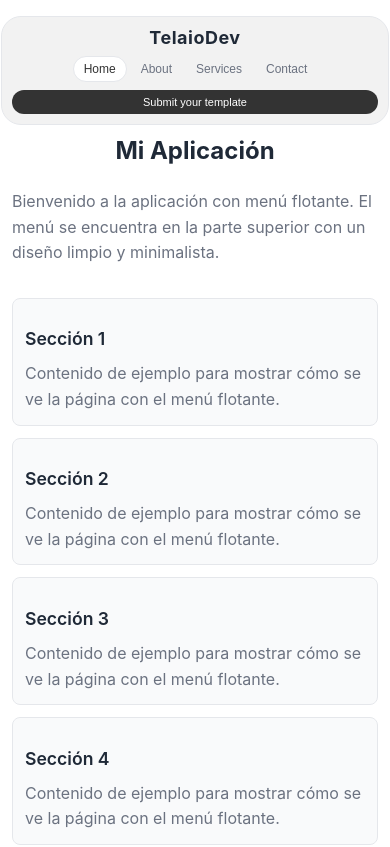
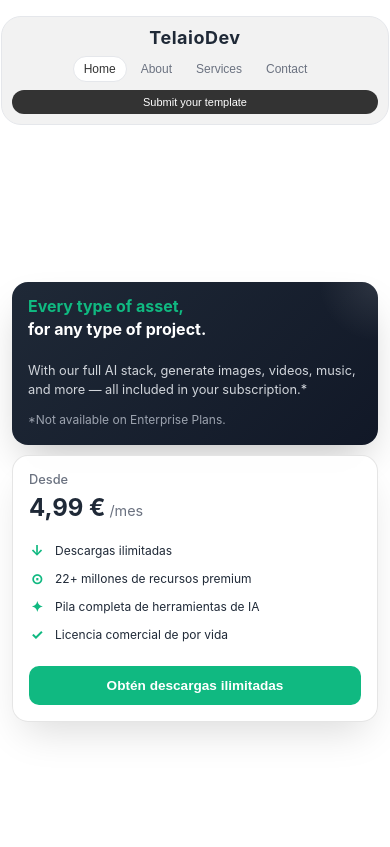
Before and after one commit to jaanque/bello-react, a React (Create React App) app: page / in a window 390 px wide. Shown: the top 847 px of the page. Built offline with nearby package versions, Linux system fonts and the light colour scheme.

Commit message:
ADD // Container

```diff
--- a/src/App.css
+++ b/src/App.css
@@ -45,59 +45,151 @@
   padding-left: 24px;
   padding-right: 24px;
   animation: slideUp 1s ease-out 0.3s both;
+  display: flex;
+  justify-content: center;
+  align-items: center;
+  min-height: calc(100vh - 80px);
 }
 
-.main-content h1 {
-  font-size: 2rem;
-  font-weight: bold;
-  color: #1f2937;
-  margin-bottom: 2rem;
-  text-align: center;
+/* Contenedor de precios */
+.pricing-container {
+  max-width: 600px;
+  width: 100%;
 }
 
-.content-grid {
-  max-width: 1200px;
-  margin: 0 auto;
+.pricing-card {
+  display: grid;
+  grid-template-columns: 1fr 1fr;
+  gap: 24px;
+  align-items: stretch;
+  height: 300px;
 }
 
-.content-grid p {
-  color: #6b7280;
-  margin-bottom: 1.5rem;
-  line-height: 1.6;
+.pricing-left {
+  background: linear-gradient(135deg, #1f2937 0%, #111827 100%);
+  border-radius: 16px;
+  padding: 32px;
+  box-shadow: 0 20px 40px -12px rgba(0, 0, 0, 0.25);
+  position: relative;
+  overflow: hidden;
+  display: flex;
+  flex-direction: column;
+  justify-content: center;
 }
 
-.cards-container {
-  display: grid;
-  grid-template-columns: repeat(auto-fit, minmax(300px, 1fr));
-  gap: 1.5rem;
-  margin-top: 2rem;
+.pricing-left::before {
+  content: '';
+  position: absolute;
+  top: 0;
+  right: 0;
+  width: 120px;
+  height: 120px;
+  background: radial-gradient(circle, rgba(255, 255, 255, 0.1) 0%, transparent 70%);
+  border-radius: 50%;
+  transform: translate(50%, -50%);
 }
 
-.card {
-  background-color: #f9fafb;
-  padding: 1.5rem;
-  border-radius: 8px;
-  border: 1px solid #e5e7eb;
-  animation: slideUp 0.6s ease-out both;
+.pricing-left h2 {
+  font-size: 1.5rem;
+  font-weight: 700;
+  color: #ffffff;
+  margin: 0 0 6px 0;
+  line-height: 1.1;
 }
 
-.card:nth-child(1) { animation-delay: 0.6s; }
-.card:nth-child(2) { animation-delay: 0.7s; }
-.card:nth-child(3) { animation-delay: 0.8s; }
-.card:nth-child(4) { animation-delay: 0.9s; }
-.card:nth-child(5) { animation-delay: 1s; }
-.card:nth-child(6) { animation-delay: 1.1s; }
-
-.card h3 {
-  font-size: 1.25rem;
-  font-weight: 600;
-  margin-bottom: 0.75rem;
-  color: #1f2937;
+.pricing-left h2:first-child {
+  color: #10b981;
 }
 
-.card p {
+.pricing-left p {
+  color: #d1d5db;
+  font-size: 0.875rem;
+  line-height: 1.5;
+  margin: 16px 0 0 0;
+}
+
+.pricing-left .disclaimer {
+  font-size: 0.75rem;
+  color: #9ca3af;
+  margin-top: 12px;
+}
+
+.pricing-right {
+  background: rgba(255, 255, 255, 0.95);
+  border-radius: 16px;
+  padding: 24px;
+  backdrop-filter: blur(10px);
+  border: 1px solid rgba(0, 0, 0, 0.1);
+  box-shadow: 0 20px 40px -12px rgba(0, 0, 0, 0.15);
+  display: flex;
+  flex-direction: column;
+  justify-content: center;
+}
+
+.price-header {
   color: #6b7280;
-  margin: 0;
+  font-size: 0.8rem;
+  font-weight: 500;
+  margin-bottom: 6px;
+}
+
+.price {
+  font-size: 2rem;
+  font-weight: 700;
+  color: #1f2937;
+  margin-bottom: 20px;
+  display: flex;
+  align-items: baseline;
+}
+
+.price-period {
+  font-size: 0.9rem;
+  font-weight: 400;
+  color: #6b7280;
+  margin-left: 4px;
+}
+
+.features {
+  margin-bottom: 24px;
+}
+
+.feature {
+  display: flex;
+  align-items: center;
+  gap: 10px;
+  margin-bottom: 12px;
+  color: #1f2937;
+  font-size: 0.8rem;
+}
+
+.feature-icon {
+  width: 16px;
+  height: 16px;
+  display: flex;
+  align-items: center;
+  justify-content: center;
+  color: #10b981;
+  font-weight: bold;
+  font-size: 0.9rem;
+}
+
+.cta-button {
+  width: 100%;
+  background: #10b981;
+  color: #ffffff;
+  border: none;
+  padding: 12px 20px;
+  border-radius: 10px;
+  font-size: 0.85rem;
+  font-weight: 600;
+  cursor: pointer;
+  transition: all 0.3s ease;
+}
+
+.cta-button:hover {
+  background: #059669;
+  transform: translateY(-1px);
+  box-shadow: 0 8px 20px -5px rgba(16, 185, 129, 0.4);
 }
 
 /* Menú flotante */
@@ -193,6 +285,27 @@
     min-width: 500px;
     gap: 30px;
   }
+
+  .pricing-container {
+    max-width: 500px;
+  }
+
+  .pricing-card {
+    gap: 20px;
+    height: 280px;
+  }
+
+  .pricing-left {
+    padding: 28px;
+  }
+
+  .pricing-right {
+    padding: 20px;
+  }
+
+  .pricing-left h2 {
+    font-size: 1.3rem;
+  }
 }
 
 @media (max-width: 768px) {
@@ -202,17 +315,34 @@
     padding-top: 100px;
   }
 
-  .main-content h1 {
-    font-size: 1.75rem;
+  .pricing-container {
+    max-width: 100%;
   }
 
-  .cards-container {
+  .pricing-card {
     grid-template-columns: 1fr;
-    gap: 1rem;
+    gap: 16px;
+    height: auto;
   }
 
-  .card {
-    padding: 1rem;
+  .pricing-left {
+    padding: 24px;
+  }
+
+  .pricing-right {
+    padding: 20px;
+  }
+
+  .pricing-left h2 {
+    font-size: 1.4rem;
+  }
+
+  .pricing-left p {
+    font-size: 0.9rem;
+  }
+
+  .price {
+    font-size: 1.8rem;
   }
 
   .menu-container {
@@ -245,6 +375,22 @@
 @media (max-width: 640px) {
   .main-content {
     padding-top: 120px;
+  }
+
+  .pricing-card {
+    gap: 12px;
+  }
+
+  .pricing-left {
+    padding: 20px;
+  }
+
+  .pricing-right {
+    padding: 18px;
+  }
+
+  .pricing-left h2 {
+    font-size: 1.2rem;
   }
 
   .menu-container {
@@ -284,21 +430,32 @@
     padding-right: 12px;
   }
 
-  .main-content h1 {
-    font-size: 1.5rem;
-    margin-bottom: 1.5rem;
+  .pricing-card {
+    gap: 10px;
   }
 
-  .cards-container {
-    gap: 0.75rem;
+  .pricing-left {
+    padding: 16px;
   }
 
-  .card {
-    padding: 0.75rem;
+  .pricing-right {
+    padding: 16px;
   }
 
-  .card h3 {
-    font-size: 1.1rem;
+  .pricing-left h2 {
+    font-size: 1rem;
+  }
+
+  .pricing-left p {
+    font-size: 0.8rem;
+  }
+
+  .price {
+    font-size: 1.5rem;
+  }
+
+  .feature {
+    font-size: 0.75rem;
   }
 
   .menu-container {
--- a/src/App.js
+++ b/src/App.js
@@ -15,21 +15,39 @@ function App() {
     <div className="App">
       {/* Contenido principal */}
       <div className="main-content">
-        <h1>Mi Aplicación</h1>
-        <div className="content-grid">
-          <p>
-            Bienvenido a la aplicación con menú flotante. El menú se encuentra en la parte superior
-            con un diseño limpio y minimalista.
-          </p>
-          <div className="cards-container">
-            {[1, 2, 3, 4, 5, 6].map((item) => (
-              <div key={item} className="card">
-                <h3>Sección {item}</h3>
-                <p>
-                  Contenido de ejemplo para mostrar cómo se ve la página con el menú flotante.
-                </p>
+        <div className="pricing-container">
+          <div className="pricing-card">
+            <div className="pricing-left">
+              <h2>Every type of asset,</h2>
+              <h2>for any type of project.</h2>
+              <p>With our full AI stack, generate images, videos, music, and more — all included in your subscription.*</p>
+              <p className="disclaimer">*Not available on Enterprise Plans.</p>
+            </div>
+            <div className="pricing-right">
+              <div className="pricing-details">
+                <div className="price-header">Desde</div>
+                <div className="price">4,99 €<span className="price-period">/mes</span></div>
+                <div className="features">
+                  <div className="feature">
+                    <span className="feature-icon">↓</span>
+                    <span>Descargas ilimitadas</span>
+                  </div>
+                  <div className="feature">
+                    <span className="feature-icon">⊙</span>
+                    <span>22+ millones de recursos premium</span>
+                  </div>
+                  <div className="feature">
+                    <span className="feature-icon">✦</span>
+                    <span>Pila completa de herramientas de IA</span>
+                  </div>
+                  <div className="feature">
+                    <span className="feature-icon">✓</span>
+                    <span>Licencia comercial de por vida</span>
+                  </div>
+                </div>
+                <button className="cta-button">Obtén descargas ilimitadas</button>
               </div>
-            ))}
+            </div>
           </div>
         </div>
       </div>
```
